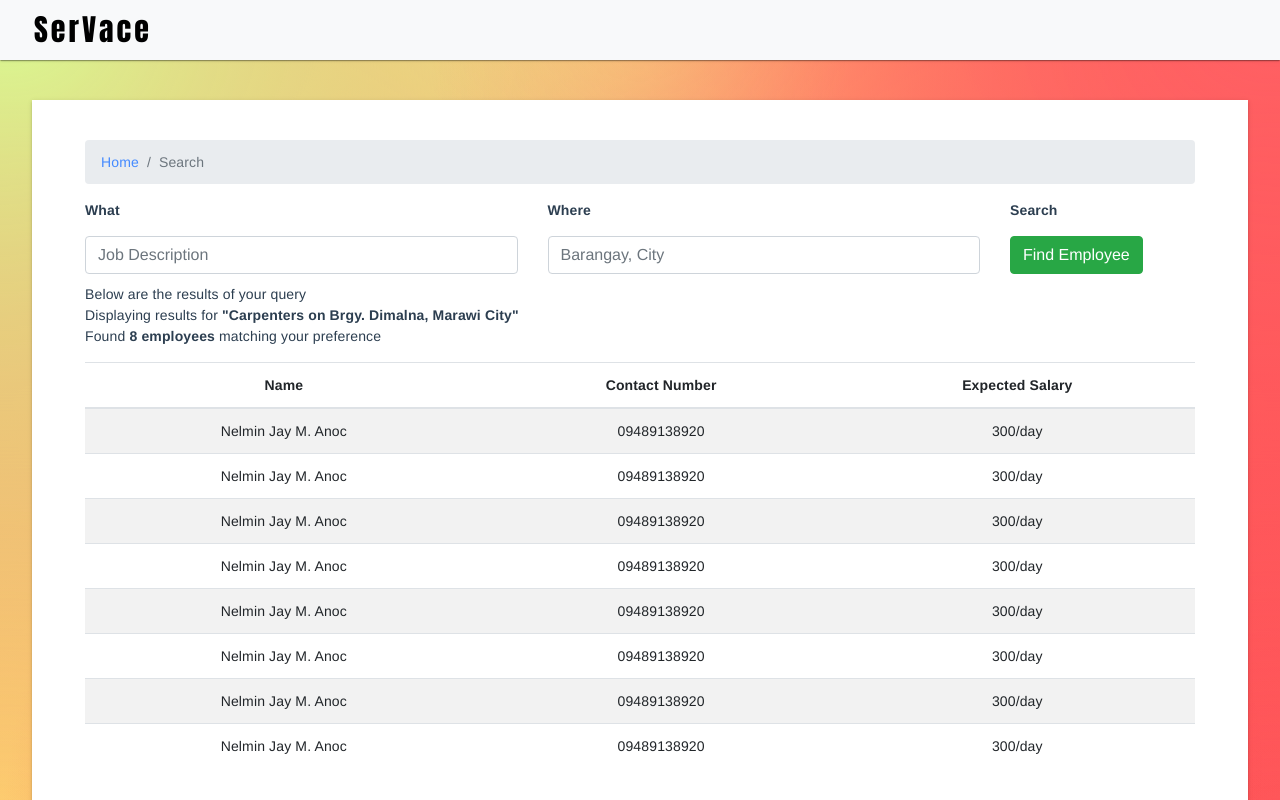
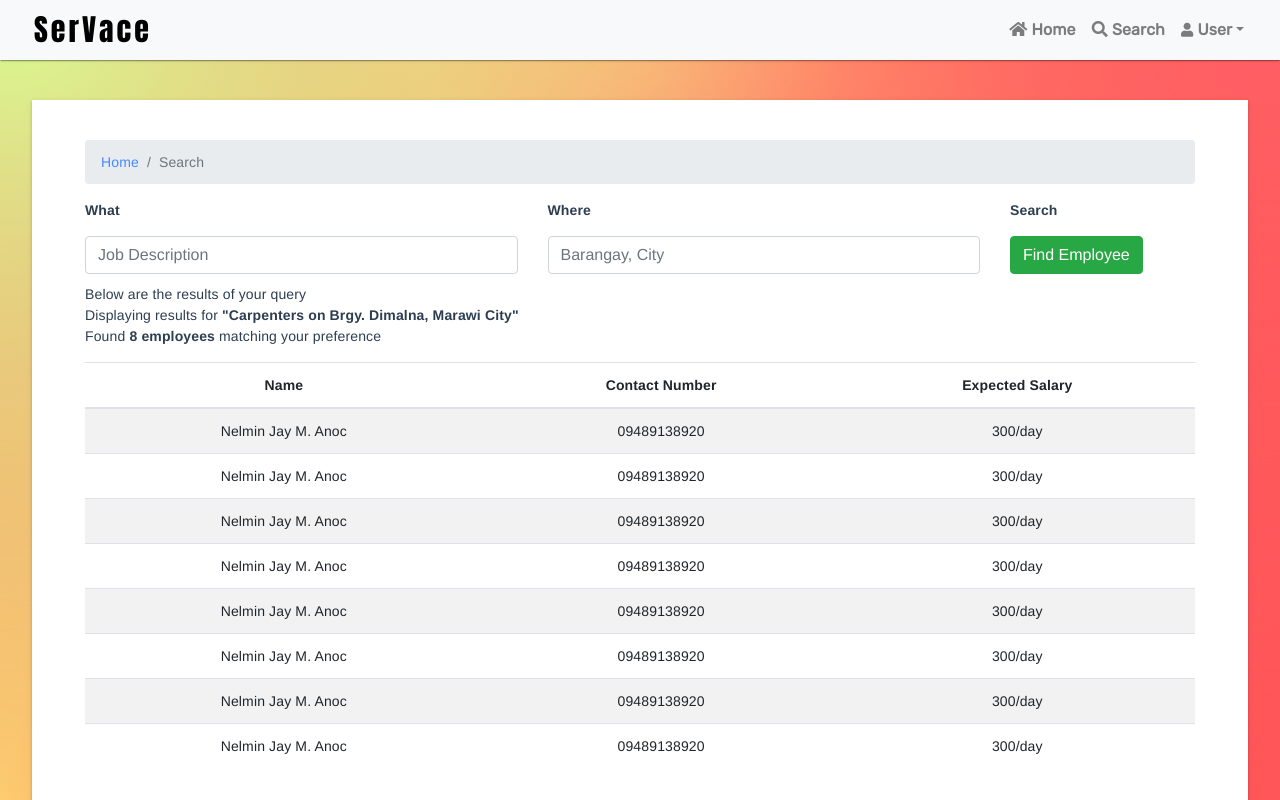
Before and after one commit to sl1mpshady/servace, a Vue app: page /#/search in a window 1280 px wide. Shown: the top 800 px of the page. Built offline with nearby package versions, Linux system fonts and the light colour scheme.

Commit message:
updated ui for good

```diff
--- a/public/index.html
+++ b/public/index.html
@@ -8,6 +8,8 @@
     <link href="https://fonts.googleapis.com/css?family=Passion+One" rel="stylesheet">
     <link href="https://fonts.googleapis.com/css?family=Anton" rel="stylesheet">
     <link href="https://fonts.googleapis.com/css?family=Merriweather" rel="stylesheet">
+    <link href="https://fonts.googleapis.com/css?family=Rubik" rel="stylesheet">
+    <link rel="stylesheet" href="https://use.fontawesome.com/releases/v5.3.1/css/all.css" integrity="sha384-mzrmE5qonljUremFsqc01SB46JvROS7bZs3IO2EmfFsd15uHvIt+Y8vEf7N7fWAU" crossorigin="anonymous">
     <title>servace</title>
   </head>
   <body>
--- a/src/components/Navigation.vue
+++ b/src/components/Navigation.vue
@@ -1,8 +1,26 @@
 <template>
 	<div>
-	  <b-navbar fixed="top" type="light" variant="light" class="nav-height md-elevation-1" >
+	    <b-navbar toggleable="md" fixed="top" type="light" variant="light" class="nav-height md-elevation-1">
+
+		  <b-navbar-toggle target="nav_collapse"></b-navbar-toggle>
+
 		  <b-navbar-brand class="nav-title spread-appart"><a href="/" class="disable-default">SerVace</a></b-navbar-brand>
+
 		  <b-collapse is-nav id="nav_collapse">
+		    <b-navbar-nav class="ml-auto">
+		        <b-navbar-nav>
+			      <b-nav-item href="#" class="nav-links"><i class="fa fa-home"></i>&nbsp;Home</b-nav-item>
+			      <b-nav-item href="#" class="nav-links"><i class="fa fa-search" active></i>&nbsp;Search</b-nav-item>
+			      <b-nav-item-dropdown right>
+			        <!-- Using button-content slot -->
+			        <template slot="button-content"><i class="fa fa-user"></i>&nbsp;<font class="nav-links">User</font></template>
+			        <b-dropdown-item href="#" class="nav-links dropdown-links"><i class="fa fa-key"></i>&nbsp;Signin</b-dropdown-item>
+			        <b-dropdown-item href="#" class="nav-links dropdown-links"><i class="fa fa-pencil-alt"></i>&nbsp;Signup</b-dropdown-item>
+			      </b-nav-item-dropdown>
+		        </b-navbar-nav>
+		        &nbsp;
+		        &nbsp;
+		    </b-navbar-nav>
 		  </b-collapse>
 		</b-navbar>
 	</div>
@@ -34,4 +52,29 @@
 	color: black !important;
 }
 
+.nav-links {
+	font-family: 'Rubik', sans-serif;
+	font-size: 16px;
+	font-weight: bold;
+	text-decoration: none !important;
+}
+
+.nav-links:hover {
+	text-decoration: none !important;
+}
+
+a:not(.md-button):hover {
+    text-decoration: none !important;
+}
+
+a:not(.md-button) {
+    text-decoration: none !important;
+    text-decoration-line: none !important;
+}
+
+.dropdown-links {
+	font-size: 16px !important;
+	color: rgba(0, 0, 0, 0.5) !important;
+}
+
 </style>
--- a/src/components/Search.vue
+++ b/src/components/Search.vue
@@ -110,7 +110,7 @@ export default {
 		    ],
 		    path: [{
 		        text: 'Home',
-		        href: '#'
+		        href: '/'
 		      }, {
 		        text: 'Search',
 		        href: '#'
--- /dev/null
+++ b/src/components/Signin.vue
@@ -0,0 +1,13 @@
+<template>
+	<div></div>
+</template>
+
+<script>
+	export default {
+		name: 'Signin'
+	}
+</script>
+
+<style scoped>
+
+</style>
--- a/src/router/index.js
+++ b/src/router/index.js
@@ -2,6 +2,7 @@ import Vue from 'vue'
 import Router from 'vue-router'
 import FrontPage from '@/components/FrontPage'
 import Search from '@/components/Search'
+import Signin from '@/components/Signin'
 
 
 Vue.use(Router)
@@ -17,6 +18,11 @@ export default new Router({
 			path: '/search',
 			name: 'Search',
 			component: Search
+		},
+		{
+			path: '/signin',
+			name: 'signin',
+			component: Signin
 		}
 	]
 })
```
